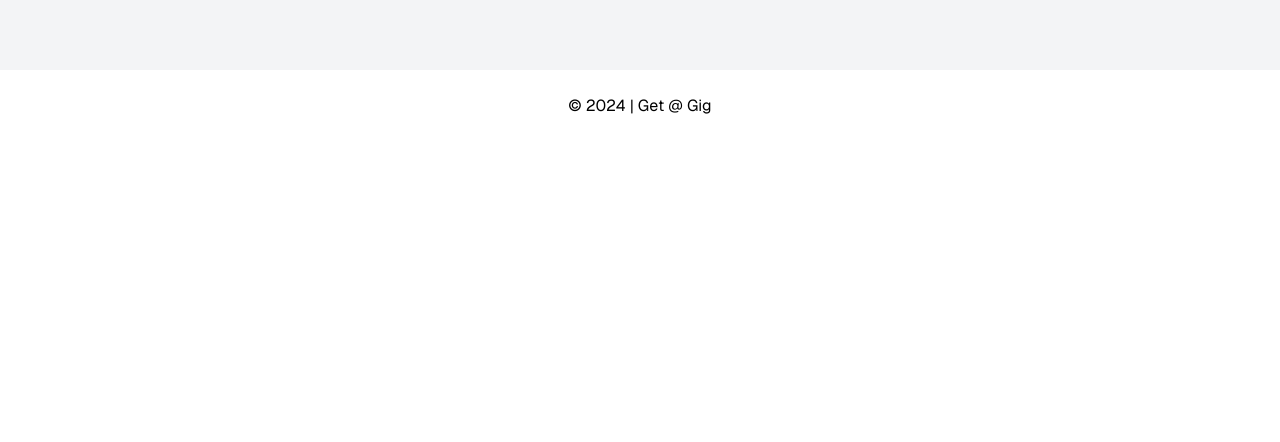
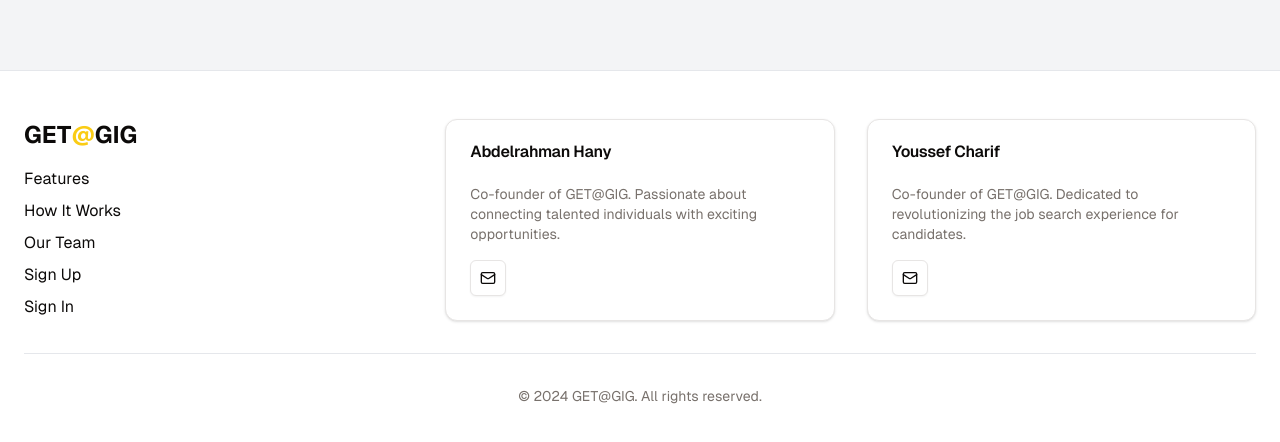
Before and after one commit to Chareeef/get-a-gig, a Next.js app: page / in a window 1280 px wide. Shown: the part 2196-2638 px from the top of the page. Before the commit the page ends 2338 px from the top, so only its background shows below. Built offline with nearby package versions, Linux system fonts and the light colour scheme; no server answers.

Commit message:
Edit Footer component: Add contact cards + navlinks in footer

```diff
--- a/app/components/Footer.tsx
+++ b/app/components/Footer.tsx
@@ -1,7 +1,106 @@
+"use client";
+import Link from "next/link";
+import { Github, Linkedin, Mail } from "lucide-react";
+import {
+  Card,
+  CardContent,
+  CardHeader,
+  CardTitle,
+} from "@/app/components/ui/card";
+import { signOut, useSession } from "next-auth/react";
+import { usePathname } from "next/navigation";
+import { Button } from "./ui/button";
+
 export default function Footer() {
+  const { status } = useSession();
+  const pathname = usePathname();
+  const links = [];
+
+  if (pathname === "/") {
+    links.push(
+      { name: "Features", href: "#features" },
+      { name: "How It Works", href: "#how-it-works" },
+      { name: "Our Team", href: "#team" },
+    );
+  }
+
+  if (status === "authenticated") {
+    links.push({ name: "Dashboard", href: "/dashboard" });
+  } else {
+    links.push(
+      { name: "Sign Up", href: "/auth/signup" },
+      { name: "Sign In", href: "/auth/signin" },
+    );
+  }
+
   return (
-    <footer className="flex-center p-6 text-center text-black dark:bg-gray-900 dark:text-white">
-      <p>&copy; 2024 | Get @ Gig</p>
+    <footer className="border-t border-gray-200 px-4 py-12 md:px-6">
+      <div className="container mx-auto">
+        <div className="grid grid-cols-1 gap-8 md:grid-cols-3">
+          <div className="space-y-4">
+            <h2 className="text-2xl font-bold">
+              GET<span className="text-yellow-400">@</span>GIG
+            </h2>
+            <nav className="flex flex-col space-y-2">
+              {links.map((link) => (
+                <Link
+                  className="hover:underline"
+                  href={link.href}
+                  key={link.name}
+                >
+                  {link.name}
+                </Link>
+              ))}
+              {/* Sign Out Button */}
+              {status === "authenticated" && (
+                <button
+                  onClick={() => signOut({ callbackUrl: "/auth/signin" })}
+                  className="text-left hover:text-yellow-400 hover:underline"
+                >
+                  Sign Out
+                </button>
+              )}
+            </nav>
+          </div>
+          <Card>
+            <CardHeader>
+              <CardTitle>Abdelrahman Hany</CardTitle>
+            </CardHeader>
+            <CardContent>
+              <p className="mb-4 text-sm text-muted-foreground">
+                Co-founder of GET@GIG. Passionate about connecting talented
+                individuals with exciting opportunities.
+              </p>
+              <div className="flex space-x-4">
+                <Button variant="outline" size="icon">
+                  <Mail className="size-4" />
+                  <span className="sr-only">Email Abdelrahman</span>
+                </Button>
+              </div>
+            </CardContent>
+          </Card>
+          <Card>
+            <CardHeader>
+              <CardTitle>Youssef Charif</CardTitle>
+            </CardHeader>
+            <CardContent>
+              <p className="mb-4 text-sm text-muted-foreground">
+                Co-founder of GET@GIG. Dedicated to revolutionizing the job
+                search experience for candidates.
+              </p>
+              <div className="flex space-x-4">
+                <Button variant="outline" size="icon">
+                  <Mail className="size-4" />
+                  <span className="sr-only">Email Youssef</span>
+                </Button>
+              </div>
+            </CardContent>
+          </Card>
+        </div>
+        <div className="mt-8 border-t border-gray-200 pt-8 text-center text-sm text-muted-foreground">
+          &copy; {new Date().getFullYear()} GET@GIG. All rights reserved.
+        </div>
+      </div>
     </footer>
   );
 }
```
